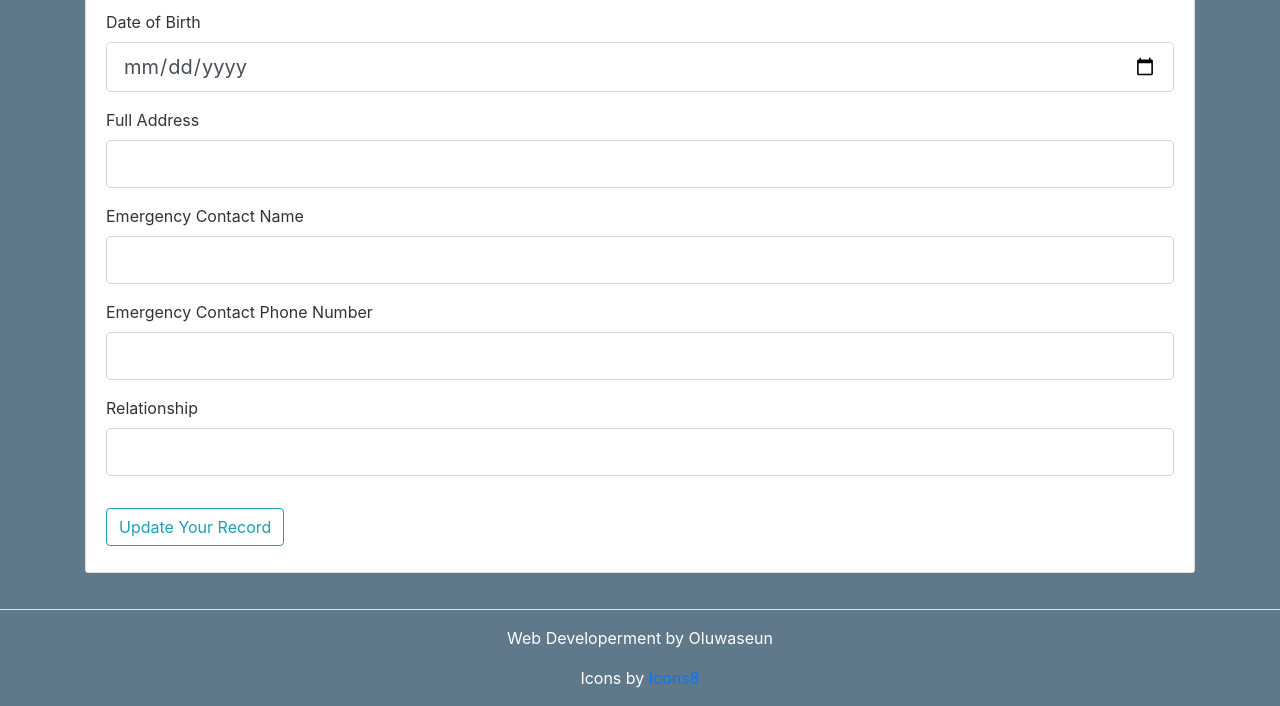
After one commit to toamutiltech/patient_management_system, a Flask app: page /update_patientrecord in a window 1280 px wide. The commit adds this page. Shown: the part 334-1040 px from the top of the page. Run offline with Flask 3, Linux system fonts and the light colour scheme; the visitor is signed in with stand-in values (Sample User, id 1); some libraries are stand-ins or nearby versions.

Commit message:
patient record design

```diff
--- a/patient/__init__.py
+++ b/patient/__init__.py
@@ -29,10 +29,12 @@ def create_app(config_class=Config):
     from patient.users.routes import users
     from patient.apointments.routes import apointments
     from patient.main.routes import main
+    from patient.patientrecords.routes import patientrecords
     from patient.errors.handlers import errors
     app.register_blueprint(users)
     app.register_blueprint(apointments)
     app.register_blueprint(main)
+    app.register_blueprint(patientrecords)
     app.register_blueprint(errors)
 
     return app
--- a/patient/main/routes.py
+++ b/patient/main/routes.py
@@ -1,5 +1,6 @@
 from flask import render_template, request, Blueprint
 from patient.models import Apointment
+from patient.models import Record
 
 main = Blueprint('main', __name__)
 """
--- /dev/null
+++ b/patient/patientrecords/forms.py
@@ -0,0 +1,40 @@
+from flask_wtf import FlaskForm
+from flask_wtf.file import FileField, FileAllowed
+from wtforms import StringField, SelectField, PasswordField, DateField, SubmitField, BooleanField
+from wtforms.validators import DataRequired, Length, Email, EqualTo, ValidationError
+from flask_login import current_user
+from patient.models import User
+
+
+class PatientRecordForm(FlaskForm):
+    patient_name = StringField('Full Name',
+                           validators=[DataRequired(), Length(min=2, max=100)])
+    gchoices = [('male', 'Male'), ('female', 'Female')]
+    gender = SelectField('Select your Gender Type', choices=gchoices)
+    dob = DateField('Date of Birth', format='%Y-%m-%d', validators=[DataRequired()])
+    address = StringField('Full Address',
+                           validators=[DataRequired()])
+    emergency_name = StringField('Emergency Contact Name',
+                           validators=[DataRequired(), Length(min=2, max=100)])
+    emergency_phone = StringField('Emergency Contact Phone Number',
+                           validators=[DataRequired(), Length(min=2, max=100)])
+    emergency_relationship = StringField('Relationship',
+                           validators=[DataRequired(), Length(min=2, max=100)])
+    submit = SubmitField('Update Your Record')
+
+
+class UpdatePatientRecordForm(FlaskForm):
+    patient_name = StringField('Full Name',
+                           validators=[DataRequired(), Length(min=2, max=100)])
+    gchoices = [('male', 'Male'), ('female', 'Female')]
+    gender = SelectField('Select your Gender Type', choices=gchoices)
+    dob = DateField('Date of Birth', format='%Y-%m-%d', validators=[DataRequired()])
+    address = StringField('Full Address',
+                           validators=[DataRequired()])
+    emergency_name = StringField('Emergency Contact Name',
+                           validators=[DataRequired(), Length(min=2, max=100)])
+    emergency_phone = StringField('Emergency Contact Phone Number',
+                           validators=[DataRequired(), Length(min=2, max=100)])
+    emergency_relationship = StringField('Relationship',
+                           validators=[DataRequired(), Length(min=2, max=100)])
+    submit = SubmitField('Update')
--- /dev/null
+++ b/patient/patientrecords/routes.py
@@ -0,0 +1,65 @@
+from flask import (render_template, url_for, flash,
+                   redirect, request, abort, Blueprint)
+from flask_login import current_user, login_required
+from patient import db, bcrypt
+from patient.models import User, Record
+from patient.patientrecords.forms import (PatientRecordForm, UpdatePatientRecordForm)
+
+patientrecords = Blueprint('patientrecords', __name__)
+
+# Route to submit the Patient Record form and redirect back to Patient Record
+@patientrecords.route("/update_patientrecord", methods=['GET', 'POST'])
+@login_required
+def update_patientrecord():
+    form = PatientRecordForm()
+    if form.validate_on_submit():
+        record = Record(patient_name=form.patient_name.data, gender=form.gender.data, dob=form.dob.data, address=form.address.data, emergency_name=form.emergency_name.data, emergency_relationship = form.emergency_relationship.data, emergency_phone=form.emergency_phone.data, record=current_user)
+        db.session.add(record)
+        db.session.commit()
+        flash('You have updated your record!', 'success')
+        return redirect(url_for('main.home'))
+    return render_template('patient_record.html', title='Update Patient Record',
+                           form=form, legend='Update Patient Record')
+
+@patientrecords.route("/myrecord", methods=['GET', 'POST'])
+@login_required
+def myrecord():
+     user = User.query.filter_by(username=current_user.username).first_or_404()
+     patientrecords = Record.query.filter_by(user=user).all()
+     for record in patientrecords:
+        form = UpdatePatientRecordForm()
+        if form.validate_on_submit():
+            current_user.username = form.username.data
+            current_user.email = form.email.data
+            db.session.commit()
+            flash('Your account has been updated!', 'success')
+            return redirect(url_for('users.account'))
+        else:
+            form.patient_name.data = record.patient_name
+            form.address.data = record.address
+            form.emergency_name.data = record.emergency_name
+            form.emergency_relationship.data = record.emergency_relationship
+            form.emergency_phone.data = record.emergency_phone
+        return render_template('myrecord.html', title='my Record', patientrecords=patientrecords,
+                            user=user, form=form)
+
+#Route to edit space apointment by the ID
+"""@apointments.route("/patient_record/<int:patient_id>/update", methods=['GET', 'POST'])
+@login_required
+def update_patient_record(patient_id):
+    patient_record = Record.query.get_or_404(patient_id)
+    if apointment.author != current_user:
+        abort(403)
+    form = ApointmentForm()
+    if form.validate_on_submit():
+        apointment.title = form.title.data
+        apointment.content = form.content.data
+        db.session.commit()
+        flash('Your apointment has been updated!', 'success')
+        return redirect(url_for('apointments.apointment', apointment_id=apointment.id))
+    elif request.method == 'GET':
+        form.title.data = apointment.title
+        form.content.data = apointment.content
+    return render_template('create_apointment.html', title='Update Apointment',
+                           form=form, legend='Update Apointment')
+"""
--- a/patient/templates/layout.html
+++ b/patient/templates/layout.html
@@ -41,7 +41,7 @@
             <!-- Navbar Right Side -->
             <div class="navbar-nav">
               {% if current_user.is_authenticated %}
-                <a class="nav-item nav-link" href="{{ url_for('users.account') }}">Patient</a>
+                <a class="nav-item nav-link" href="{{ url_for('patientrecords.myrecord') }}">My Record</a>
                 <a class="nav-item nav-link" href="{{ url_for('users.account') }}">Account</a>
                 <a class="nav-item nav-link" href="{{ url_for('users.logout') }}">Logout</a>
               {% else %}
--- /dev/null
+++ b/patient/templates/patient_record.html
@@ -0,0 +1,117 @@
+<!--
+    A page that contained Registration form
+-->
+{% extends "layout.html" %}
+{% block content %}
+    <div class="content-section topbar">
+        <form method="POST" action="">
+            {{ form.hidden_tag() }}
+            <fieldset class="form-group">
+                <legend class="border-bottom mb-4">Update Your Record</legend>
+                <div class="form-group">
+                    {{ form.patient_name.label(class="form-control-label") }}
+
+                    {% if form.patient_name.errors %}
+                        {{ form.patient_name(class="form-control form-control-lg is-invalid") }}
+                        <div class="invalid-feedback">
+                            {% for error in form.patient_name.errors %}
+                                <span>{{ error }}</span>
+                            {% endfor %}
+                        </div>
+                    {% else %}
+                        {{ form.patient_name(class="form-control form-control-lg") }}
+                    {% endif %}
+                </div>
+                    <div class="form-group">
+                    {{ form.gender.label(class="form-control-label") }}
+
+                    {% if form.gender.errors %}
+                        {{ form.gender(class="form-control form-control-lg is-invalid") }}
+                        <div class="invalid-feedback">
+                            {% for error in form.gender.errors %}
+                                <span>{{ error }}</span>
+                            {% endfor %}
+                        </div>
+                    {% else %}
+                        {{ form.gender(class="form-control form-control-lg") }}
+                    {% endif %}
+                </div>
+                <div class="form-group">
+                    {{ form.dob.label(class="form-control-label") }}
+
+                    {% if form.dob.errors %}
+                        {{ form.dob(class="form-control form-control-lg is-invalid") }}
+                        <div class="invalid-feedback">
+                            {% for error in form.dob.errors %}
+                                <span>{{ error }}</span>
+                            {% endfor %}
+                        </div>
+                    {% else %}
+                        {{ form.dob(class="form-control form-control-lg") }}
+                    {% endif %}
+                </div>
+                <div class="form-group">
+                    {{ form.address.label(class="form-control-label") }}
+
+                    {% if form.address.errors %}
+                        {{ form.address(class="form-control form-control-lg is-invalid") }}
+                        <div class="invalid-feedback">
+                            {% for error in form.address.errors %}
+                                <span>{{ error }}</span>
+                            {% endfor %}
+                        </div>
+                    {% else %}
+                        {{ form.address(class="form-control form-control-lg") }}
+                    {% endif %}
+                </div>
+                <div class="form-group">
+                    {{ form.emergency_name.label(class="form-control-label") }}
+
+                    {% if form.emergency_name.errors %}
+                        {{ form.emergency_name(class="form-control form-control-lg is-invalid") }}
+                        <div class="invalid-feedback">
+                            {% for error in form.emergency_name.errors %}
+                                <span>{{ error }}</span>
+                            {% endfor %}
+                        </div>
+                    {% else %}
+                        {{ form.emergency_name(class="form-control form-control-lg") }}
+                    {% endif %}
+                </div>
+                  <div class="form-group">
+                    {{ form.emergency_phone.label(class="form-control-label") }}
+
+                    {% if form.emergency_phone.errors %}
+                        {{ form.emergency_phone(class="form-control form-control-lg is-invalid") }}
+                        <div class="invalid-feedback">
+                            {% for error in form.emergency_phone.errors %}
+                                <span>{{ error }}</span>
+                            {% endfor %}
+                        </div>
+                    {% else %}
+                        {{ form.emergency_phone(class="form-control form-control-lg") }}
+                    {% endif %}
+                </div>
+                  <div class="form-group">
+                    {{ form.emergency_relationship.label(class="form-control-label") }}
+
+                    {% if form.emergency_relationship.errors %}
+                        {{ form.emergency_relationship(class="form-control form-control-lg is-invalid") }}
+                        <div class="invalid-feedback">
+                            {% for error in form.emergency_relationship.errors %}
+                                <span>{{ error }}</span>
+                            {% endfor %}
+                        </div>
+                    {% else %}
+                        {{ form.emergency_relationship(class="form-control form-control-lg") }}
+                    {% endif %}
+                </div>
+            </fieldset>
+            <div class="form-group">
+                {{ form.submit(class="btn btn-outline-info") }}
+            </div>
+        </form>
+
+    </div>
+
+{% endblock content %}
```
Also changed, not shown: patient/models.py (+5 -5 lines), patient/templates/myrecord.html (added, +90 -0 lines), patient/patientrecords/__init__.py (added), patient/static/space_image/9c1f9f42-7cad-4ebd-b3d5-422253342554.png (added).
